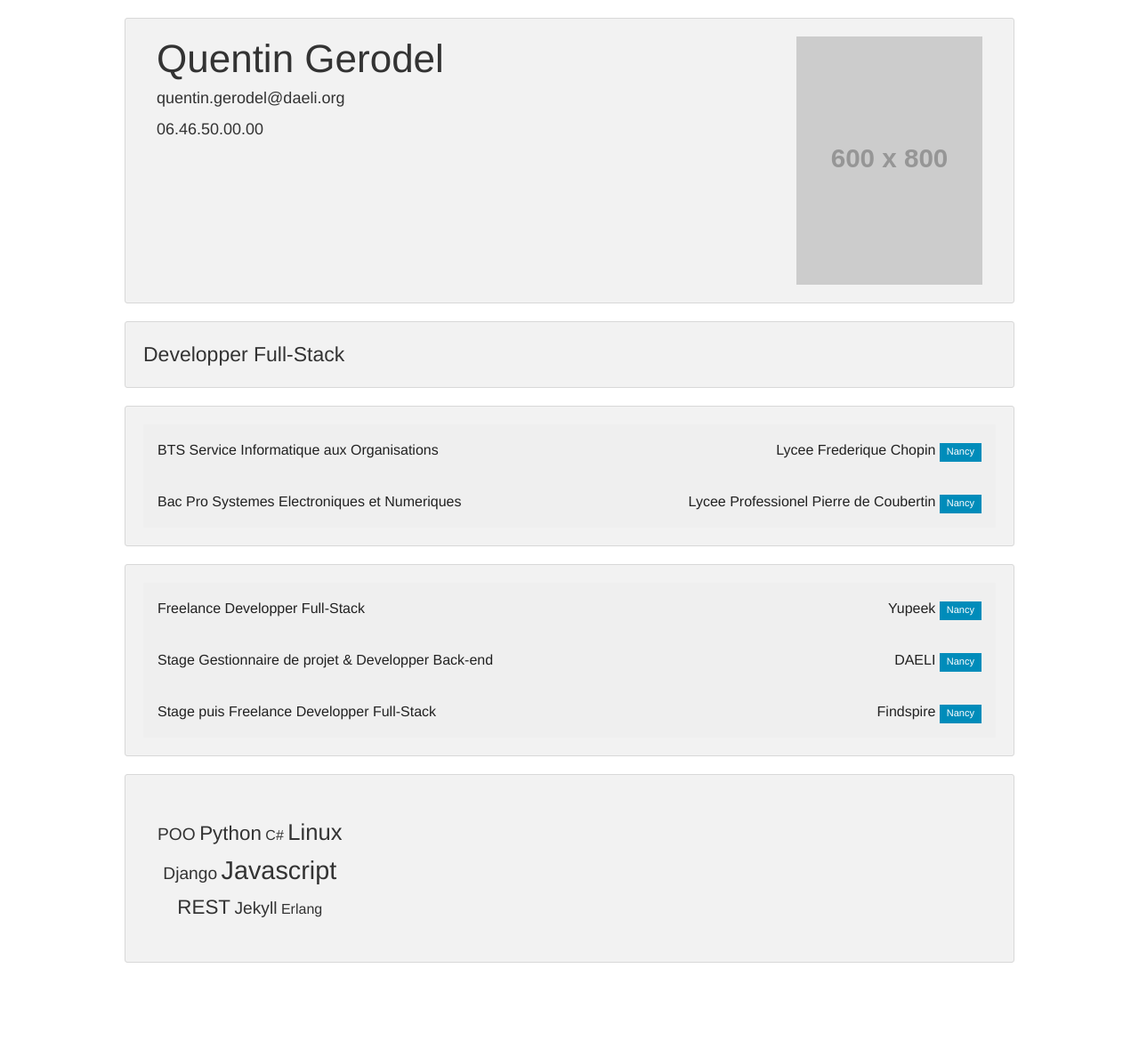
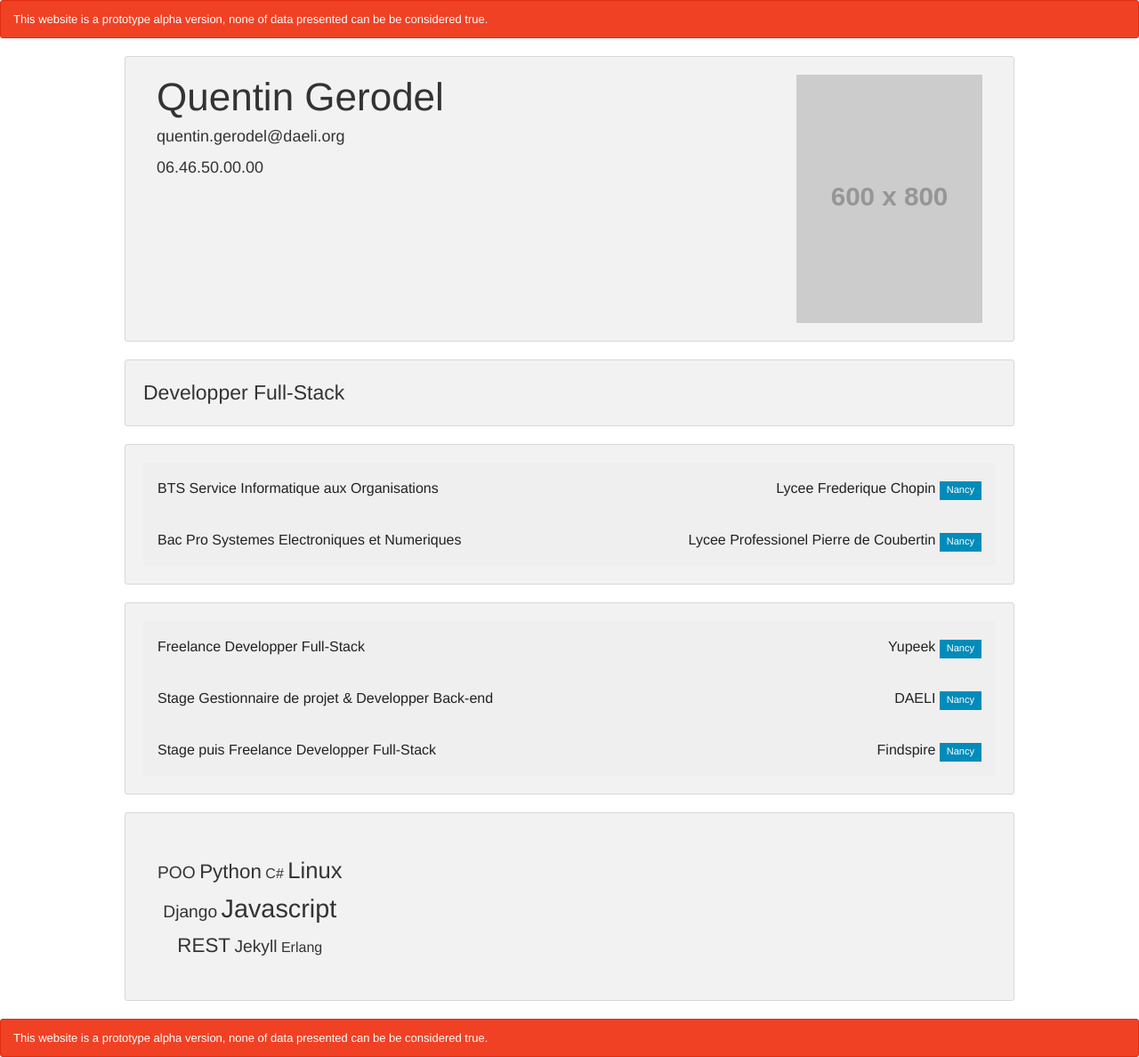
Before and after one commit to Swizz/swizz.github.io, a Jekyll site: the page built from index.html, in a window 1280 px wide. Shown: the whole page at 89% size. Built offline with Jekyll 4.4.1, drawn with Linux system fonts in a browser that asks for light colours; before the commit the page ends 1102 px from its top, so only the background shows below that.

Commit message:
Add alpha's marks

```diff
--- a/_layouts/default.html
+++ b/_layouts/default.html
@@ -3,8 +3,15 @@
     {% include head.html %}
 
     <body>
+    <div data-alert="" class="alert-box alert radius">
+        This website is a prototype alpha version, none of data presented can be be considered true.
+    </div>
 
     {{ content }}
+
+    <div data-alert="" style="margin-bottom:0px;" class="alert-box alert radius">
+        This website is a prototype alpha version, none of data presented can be be considered true.
+    </div>
 
     {% include scripts.html %}
     </body>
--- /dev/null
+++ b/robots.txt
@@ -0,0 +1,2 @@
+User-agent: *
+Disallow: /
```
